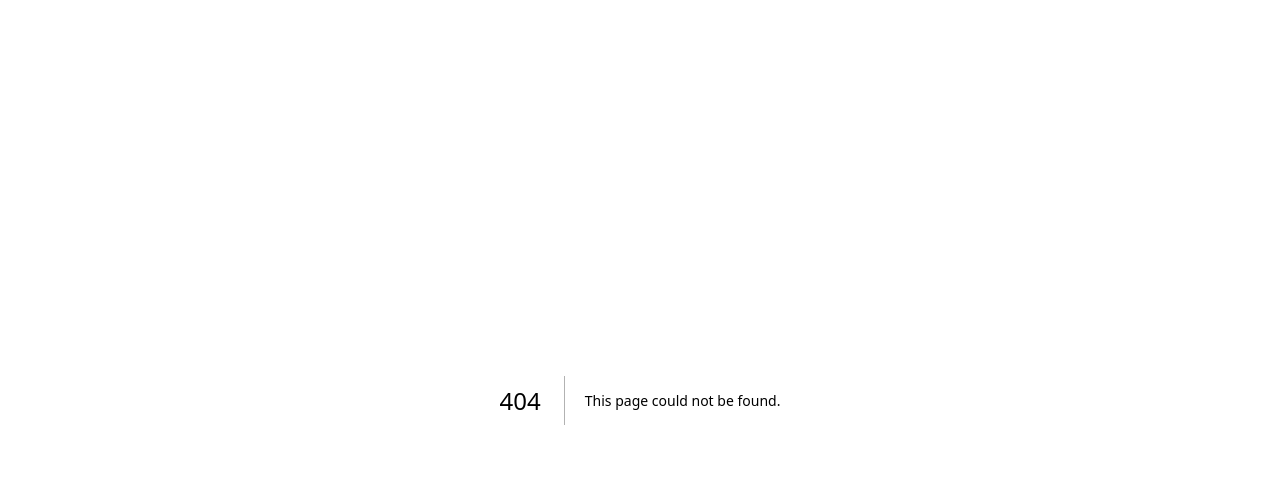
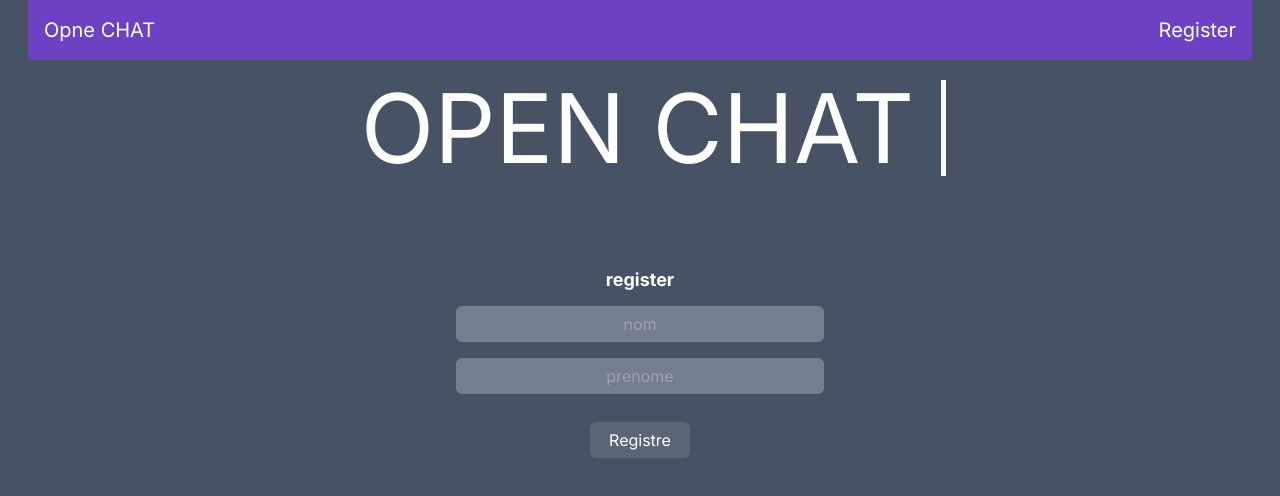
Before and after one commit to dahhou-ilyas/open_chat, a Next.js app: page /register in a window 1280 px wide. Before the commit this address had no page. Shown: the top 496 px of the page. Built offline with nearby package versions, Linux system fonts and the light colour scheme.

Commit message:
creat registre page

```diff
--- /dev/null
+++ b/lib/mongodb.tsx
@@ -0,0 +1,3 @@
+import mongoose, { Model } from "mongoose"
+
+const { DATABASE_URL } = process.env
--- /dev/null
+++ b/src/app/component/NavBar.tsx
@@ -0,0 +1,19 @@
+import Link from 'next/link'
+import React from 'react'
+
+type Props = {}
+
+const NavBar = (props: Props) => {
+  return (
+    <nav className='flex flex-row list-none justify-between bg-violet-600/70 text-white px-4 py-4 text-xl '>
+        <li className='text-'>
+            <Link href={"/"}>Opne CHAT</Link>
+        </li>
+        <li>
+            <Link href={"/register"}>Register</Link>
+        </li>
+    </nav>
+  )
+}
+
+export default NavBar
--- a/src/app/globals.css
+++ b/src/app/globals.css
@@ -2,26 +2,19 @@
 @tailwind components;
 @tailwind utilities;
 
-:root {
-  --foreground-rgb: 0, 0, 0;
-  --background-start-rgb: 214, 219, 220;
-  --background-end-rgb: 255, 255, 255;
+.typewriter {
+  border-right: 5px solid; /* Ajoutez la couleur et le style souhaités */
+  width: 50%;
+  white-space: nowrap;
+  overflow: hidden; /* Ajout pour éviter que le texte ne saute à la ligne */
+  animation: typing 1.5s steps(9), cursor .4s step-end infinite alternate;
 }
 
-@media (prefers-color-scheme: dark) {
-  :root {
-    --foreground-rgb: 255, 255, 255;
-    --background-start-rgb: 0, 0, 0;
-    --background-end-rgb: 0, 0, 0;
-  }
+@keyframes typing {
+  from { width: 0 }
+  to { width: 60% }
 }
 
-body {
-  color: rgb(var(--foreground-rgb));
-  background: linear-gradient(
-      to bottom,
-      transparent,
-      rgb(var(--background-end-rgb))
-    )
-    rgb(var(--background-start-rgb));
+@keyframes cursor {
+  50% { border-color: transparent }
 }
--- a/src/app/layout.tsx
+++ b/src/app/layout.tsx
@@ -1,11 +1,12 @@
 import type { Metadata } from 'next'
 import { Inter } from 'next/font/google'
 import './globals.css'
+import NavBar from './component/NavBar'
 
 const inter = Inter({ subsets: ['latin'] })
 
 export const metadata: Metadata = {
-  title: 'Create Next App',
+  title: 'opne chat',
   description: 'Generated by create next app',
 }
 
@@ -16,7 +17,10 @@ export default function RootLayout({
 }) {
   return (
     <html lang="en">
-      <body className={inter.className}>{children}</body>
+      <body className={inter.className+" container mx-auto xl:px-7 bg-slate-700/90 text-white"}>
+        <NavBar/>
+        {children}
+      </body>
     </html>
   )
 }
--- a/src/app/page.tsx
+++ b/src/app/page.tsx
@@ -2,112 +2,8 @@ import Image from 'next/image'
 
 export default function Home() {
   return (
-    <main className="flex min-h-screen flex-col items-center justify-between p-24">
-      <div className="z-10 max-w-5xl w-full items-center justify-between font-mono text-sm lg:flex">
-        <p className="fixed left-0 top-0 flex w-full justify-center border-b border-gray-300 bg-gradient-to-b from-zinc-200 pb-6 pt-8 backdrop-blur-2xl dark:border-neutral-800 dark:bg-zinc-800/30 dark:from-inherit lg:static lg:w-auto  lg:rounded-xl lg:border lg:bg-gray-200 lg:p-4 lg:dark:bg-zinc-800/30">
-          Get started by editing&nbsp;
-          <code className="font-mono font-bold">src/app/page.tsx</code>
-        </p>
-        <div className="fixed bottom-0 left-0 flex h-48 w-full items-end justify-center bg-gradient-to-t from-white via-white dark:from-black dark:via-black lg:static lg:h-auto lg:w-auto lg:bg-none">
-          <a
-            className="pointer-events-none flex place-items-center gap-2 p-8 lg:pointer-events-auto lg:p-0"
-            href="https://vercel.com?utm_source=create-next-app&utm_medium=appdir-template&utm_campaign=create-next-app"
-            target="_blank"
-            rel="noopener noreferrer"
-          >
-            By{' '}
-            <Image
-              src="/vercel.svg"
-              alt="Vercel Logo"
-              className="dark:invert"
-              width={100}
-              height={24}
-              priority
-            />
-          </a>
-        </div>
-      </div>
-
-      <div className="relative flex place-items-center before:absolute before:h-[300px] before:w-[480px] before:-translate-x-1/2 before:rounded-full before:bg-gradient-radial before:from-white before:to-transparent before:blur-2xl before:content-[''] after:absolute after:-z-20 after:h-[180px] after:w-[240px] after:translate-x-1/3 after:bg-gradient-conic after:from-sky-200 after:via-blue-200 after:blur-2xl after:content-[''] before:dark:bg-gradient-to-br before:dark:from-transparent before:dark:to-blue-700 before:dark:opacity-10 after:dark:from-sky-900 after:dark:via-[#0141ff] after:dark:opacity-40 before:lg:h-[360px] z-[-1]">
-        <Image
-          className="relative dark:drop-shadow-[0_0_0.3rem_#ffffff70] dark:invert"
-          src="/next.svg"
-          alt="Next.js Logo"
-          width={180}
-          height={37}
-          priority
-        />
-      </div>
-
-      <div className="mb-32 grid text-center lg:max-w-5xl lg:w-full lg:mb-0 lg:grid-cols-4 lg:text-left">
-        <a
-          href="https://nextjs.org/docs?utm_source=create-next-app&utm_medium=appdir-template&utm_campaign=create-next-app"
-          className="group rounded-lg border border-transparent px-5 py-4 transition-colors hover:border-gray-300 hover:bg-gray-100 hover:dark:border-neutral-700 hover:dark:bg-neutral-800/30"
-          target="_blank"
-          rel="noopener noreferrer"
-        >
-          <h2 className={`mb-3 text-2xl font-semibold`}>
-            Docs{' '}
-            <span className="inline-block transition-transform group-hover:translate-x-1 motion-reduce:transform-none">
-              -&gt;
-            </span>
-          </h2>
-          <p className={`m-0 max-w-[30ch] text-sm opacity-50`}>
-            Find in-depth information about Next.js features and API.
-          </p>
-        </a>
-
-        <a
-          href="https://nextjs.org/learn?utm_source=create-next-app&utm_medium=appdir-template-tw&utm_campaign=create-next-app"
-          className="group rounded-lg border border-transparent px-5 py-4 transition-colors hover:border-gray-300 hover:bg-gray-100 hover:dark:border-neutral-700 hover:dark:bg-neutral-800/30"
-          target="_blank"
-          rel="noopener noreferrer"
-        >
-          <h2 className={`mb-3 text-2xl font-semibold`}>
-            Learn{' '}
-            <span className="inline-block transition-transform group-hover:translate-x-1 motion-reduce:transform-none">
-              -&gt;
-            </span>
-          </h2>
-          <p className={`m-0 max-w-[30ch] text-sm opacity-50`}>
-            Learn about Next.js in an interactive course with&nbsp;quizzes!
-          </p>
-        </a>
-
-        <a
-          href="https://vercel.com/templates?framework=next.js&utm_source=create-next-app&utm_medium=appdir-template&utm_campaign=create-next-app"
-          className="group rounded-lg border border-transparent px-5 py-4 transition-colors hover:border-gray-300 hover:bg-gray-100 hover:dark:border-neutral-700 hover:dark:bg-neutral-800/30"
-          target="_blank"
-          rel="noopener noreferrer"
-        >
-          <h2 className={`mb-3 text-2xl font-semibold`}>
-            Templates{' '}
-            <span className="inline-block transition-transform group-hover:translate-x-1 motion-reduce:transform-none">
-              -&gt;
-            </span>
-          </h2>
-          <p className={`m-0 max-w-[30ch] text-sm opacity-50`}>
-            Explore starter templates for Next.js.
-          </p>
-        </a>
-
-        <a
-          href="https://vercel.com/new?utm_source=create-next-app&utm_medium=appdir-template&utm_campaign=create-next-app"
-          className="group rounded-lg border border-transparent px-5 py-4 transition-colors hover:border-gray-300 hover:bg-gray-100 hover:dark:border-neutral-700 hover:dark:bg-neutral-800/30"
-          target="_blank"
-          rel="noopener noreferrer"
-        >
-          <h2 className={`mb-3 text-2xl font-semibold`}>
-            Deploy{' '}
-            <span className="inline-block transition-transform group-hover:translate-x-1 motion-reduce:transform-none">
-              -&gt;
-            </span>
-          </h2>
-          <p className={`m-0 max-w-[30ch] text-sm opacity-50`}>
-            Instantly deploy your Next.js site to a shareable URL with Vercel.
-          </p>
-        </a>
-      </div>
+    <main className="">
+      hello
     </main>
   )
 }
--- /dev/null
+++ b/src/app/register/page.tsx
@@ -0,0 +1,28 @@
+"use client"
+import React, { useState } from 'react'
+
+type Props = {}
+
+const Register = (props: Props) => {
+    const [nom,setNome]=useState("")
+    const [prenom,setPrenom]=useState("")
+
+
+  return (
+    <>
+        <div className='text-center mt-5'>
+            <h1 className='md:text-7xl lg:text-8xl sm:text-5xl text-3xl inline-block typewriter'>OPEN CHAT</h1>
+        </div>
+        <div className='flex flex-col gap-y-3 justify-center items-center h-[45vh]'>
+            <h1 className='font-bold text-lg'>register</h1>
+            <form action="" className='flex flex-col gap-y-4 w-[60%] xl:w-[30%] lg:w-[30%]'>
+                <input onChange={e=>setNome(e.target.value)} value={nom} type="text" placeholder='nom' className='bg-white/25 h-9 rounded-md text-center'/>
+                <input onChange={e=>setPrenom(e.target.value)} value={prenom} type="text" placeholder='prenome' className='bg-white/25 h-9 rounded-md text-center'/>
+                <button type='submit' className='border-0 mt-3 w-[27%] m-auto rounded-md bg-white/10 h-9'>Registre</button>
+            </form>
+        </div>
+    </>
+  )
+}
+
+export default Register
```
Also changed, not shown: package.json (+7 -5 lines), 1 other file (tests, documents, lock files or other folders).
